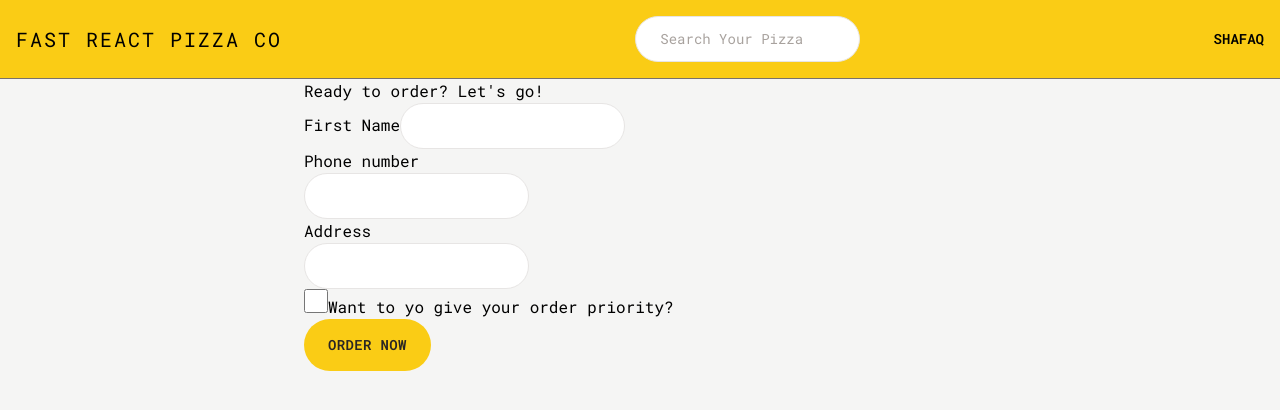
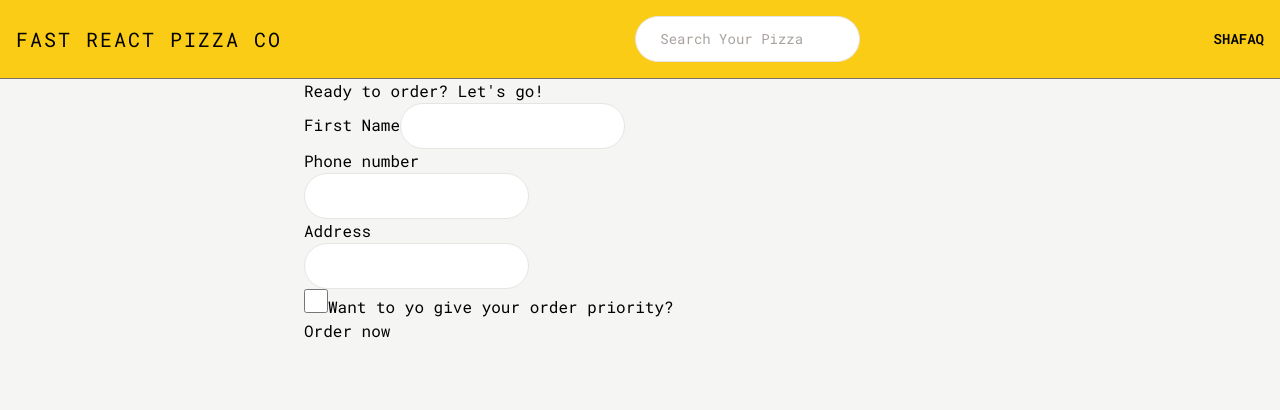
Before and after one commit to shafaqarefin/FastPizzaWebApp, a React (Vite) app: page /order/new in a window 1280 px wide. Shown: the top 410 px of the page. Built offline with nearby package versions, Linux system fonts and the light colour scheme.

Commit message:
New Styling Added,Displays username and conditional rednering of button added for specific situation

```diff
--- a/src/features/menu/Menu.jsx
+++ b/src/features/menu/Menu.jsx
@@ -1,12 +1,12 @@
-import { useLoaderData } from "react-router-dom";
-import { getMenu } from "../../services/apiRestaurant";
-import MenuItem from "../menu/MenuItem";
+import { useLoaderData } from 'react-router-dom';
+import { getMenu } from '../../services/apiRestaurant';
+import MenuItem from '../menu/MenuItem';
 
 function Menu() {
   const menu = useLoaderData();
 
   return (
-    <ul>
+    <ul className="divide-y divide-stone-200 px-2">
       {menu.map((pizza) => (
         <MenuItem pizza={pizza} key={pizza.id} />
       ))}
--- a/src/ui/AppLayout.jsx
+++ b/src/ui/AppLayout.jsx
@@ -1,7 +1,6 @@
 import { Outlet, useNavigation } from 'react-router-dom';
 import CartOverview from '../features/cart/CartOverview';
 import Header from './Header';
-import Error from './Error';
 import Loader from './Loader';
 
 function AppLayout() {
@@ -18,7 +17,6 @@ function AppLayout() {
           <Outlet />
         </main>
       </div>
-
       <CartOverview />
     </div>
   );
--- a/src/ui/Button.jsx
+++ b/src/ui/Button.jsx
@@ -1,18 +1,39 @@
 import { Link } from 'react-router-dom';
+//eslint-disable-next-line
+function Button({ children, disabled, to, type, onClick, customClass }) {
+  const base =
+    ' text-sm inline-block rounded-full bg-yellow-400 text-sm font-semibold uppercase tracking-wide text-stone-800 transition-colors duration-300 hover:bg-yellow-300 focus:outline-none focus:ring focus:ring-yellow-300 active:ring-offset-2 disabled:cursor-not-allowed ' +
+    customClass;
 
-function Button({ children, disabled, to }) {
-  const className =
-    'inline-block rounded-full bg-yellow-400 px-4 py-3 text-sm font-semibold uppercase tracking-wide text-stone-800 transition-colors duration-300 hover:bg-yellow-300 focus:outline-none focus:ring focus:ring-yellow-300 active:ring-offset-2 disabled:cursor-not-allowed sm:px-6 sm:py-4';
+  const stylesButton = {
+    primary: base + ' px-4 py-3 md:px-6 md:py-4',
+    small: base + ' px-4 py-2  md:px-5 md:py-2.5 text-xs',
+    secondary:
+      'text-sm inline-block rounded-full  text-sm border-2 border-stone-300 font-semibold uppercase  tracking-wide text-stone-800 transition-colors duration-300 hover:bg-stone-300 hover:text-stone-800 focus:bg-stone-300 focus:text-stone-800 focus:outline-none focus:ring focus:ring-stone-200 active:ring-offset-2 disabled:cursor-not-allowed px-4 py-2.5 md:px-6 md:py-3.5',
+    round: base + ' px-2.5 py-1  md:px-3.5 md:py-2 text-xs',
+  };
 
   if (to) {
     return (
-      <Link className={className} to={to}>
+      <Link className={stylesButton[type]} to={to}>
         {children}
       </Link>
     );
   }
+
+  if (onClick) {
+    return (
+      <button
+        disabled={disabled}
+        className={stylesButton[type]}
+        onClick={onClick}
+      >
+        {children}
+      </button>
+    );
+  }
   return (
-    <button disabled={disabled} className={className}>
+    <button disabled={disabled} className={stylesButton[type]}>
       {children}
     </button>
   );
--- a/src/ui/Home.jsx
+++ b/src/ui/Home.jsx
@@ -1,5 +1,9 @@
+import { useSelector } from 'react-redux';
 import CreateUser from '../features/user/CreateUser';
+import Button from './Button';
 function Home() {
+  const username = useSelector((state) => state.user.userName);
+
   return (
     <div className="my-10 text-center sm:my-16">
       <h1 className="mb-8 text-xl font-semibold md:text-3xl">
@@ -9,7 +13,13 @@ function Home() {
           Straight out of the oven, straight to you.
         </span>
       </h1>
-      <CreateUser />
+      {username === '' ? (
+        <CreateUser />
+      ) : (
+        <Button to="/menu" type="primary">
+          Continue ordering, {username}
+        </Button>
+      )}{' '}
     </div>
   );
 }
```
